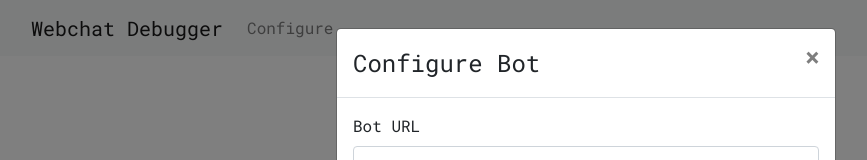
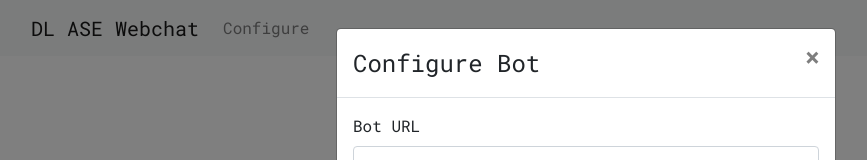
Before and after one commit to joshgummersall/directline-ase, a Next.js app: page / in a window 1280 px wide. Shown: the top 160 px of the page, without its empty margins (54-921 px from the left). Built offline with nearby package versions, Linux system fonts and the light colour scheme; what runtypes would draw is missing.

Commit message:
rename title

```diff
--- a/pages/index.tsx
+++ b/pages/index.tsx
@@ -276,7 +276,7 @@ export default function Index() {
           </Toast>
         )}
         <Container>
-          <Navbar.Brand>Webchat Debugger</Navbar.Brand>
+          <Navbar.Brand>DL ASE Webchat</Navbar.Brand>
           <Navbar.Toggle aria-controls="navbar-nav" />
           <Navbar.Collapse id="navbar-nav">
             <Nav className="mr-auto">
```
